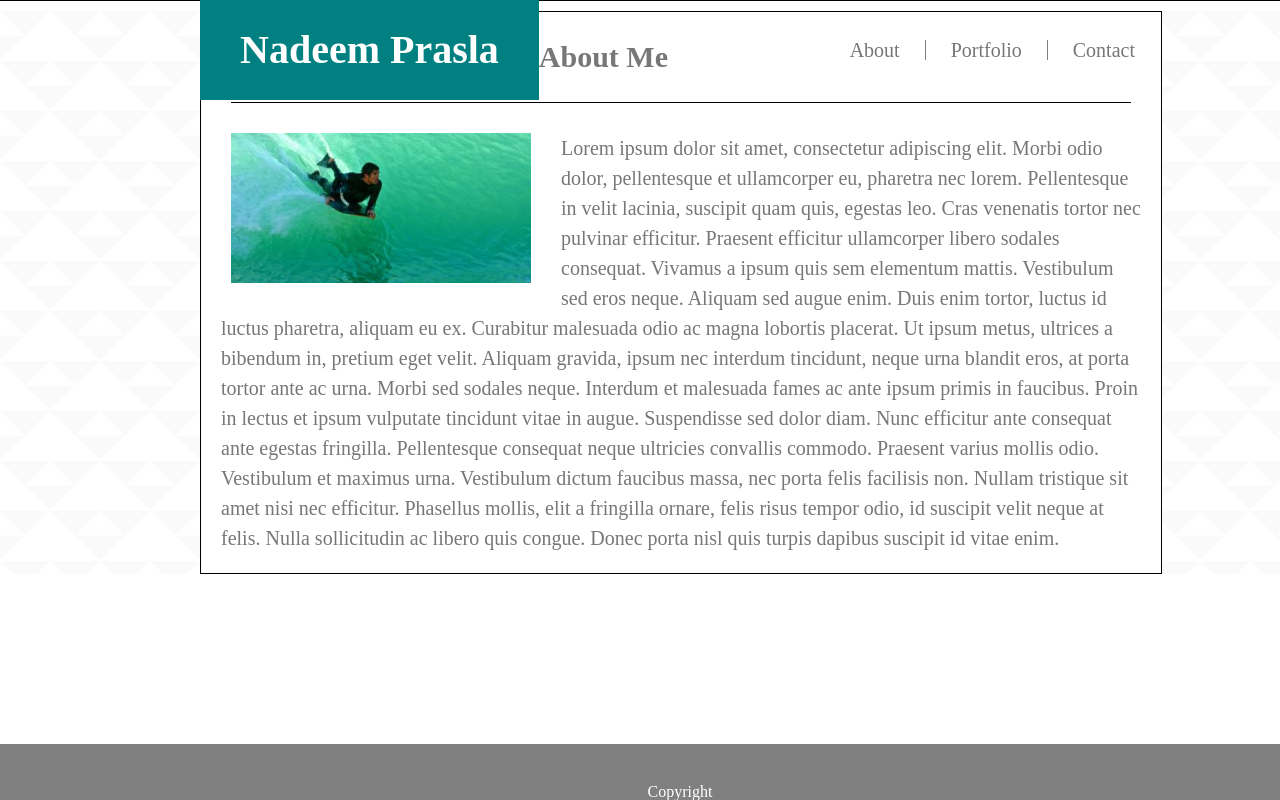
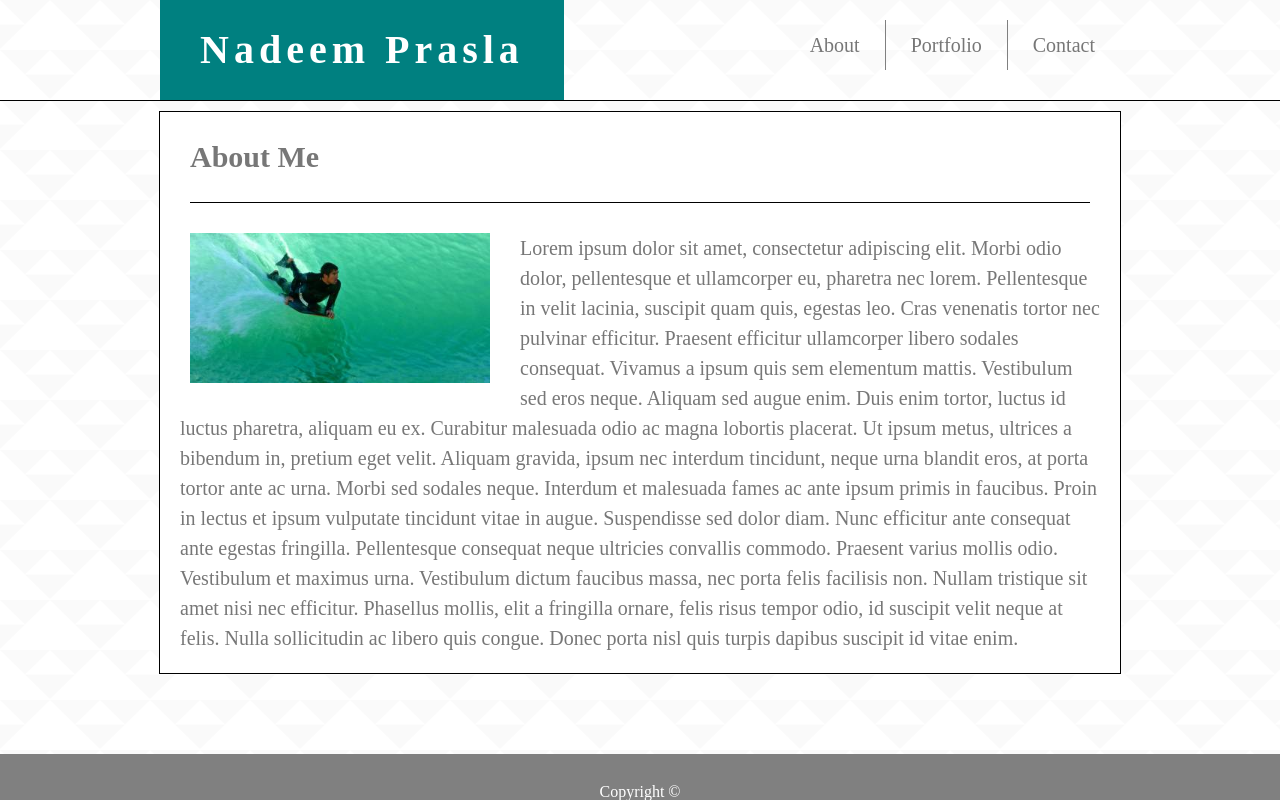
Before and after one commit to nadeemprasla/Basic-Portfolio, a plain HTML site: page index.html in a window 1280 px wide. Drawn offline with Linux system fonts and the light colour scheme; a web font is replaced by a local one.

Commit message:
finished index

```diff
--- a/assets/css/style.css
+++ b/assets/css/style.css
@@ -1,19 +1,18 @@
 *{
     font-family: Arial, Helvetica, sans-serif;
     color: #777777;
+ }
+ body{
+      background-image: url(../images/triangle-mosaic.png);
+
 }
-
-header{
-    font-family: Georgia, 'Times New Roman', Times, serif;
-}
-
 
 .topnav{
     border-bottom: 1px solid black;
 }
 nav{
     width:960px;
-    margin-left:200px;
+    margin: 0 auto;
 }
 .name{
     background-color: teal;
@@ -22,36 +21,45 @@ nav{
     font-size: 40px;
     font-weight: bold;
     padding: 30px 40px;
+    font-family: 'Grenze', serif;
+    letter-spacing: 5px;
 }
 .navlink{
     float:right;
-    padding: 0px 10px;
     font-size:20px;
-    margin: 40px 0px;
-    padding: 0px 25px;
+    margin: 20px 0px;
+    padding: 15px 25px;
     text-decoration: none;
 }
+.navlink:hover{
+    box-shadow: 5px 5px 40px red;
+    background-color: darkslategray;
+    color:white;
+}
+.navlink:focus{
+    color:blue;
+}
+
 .linkborder {
     border-right: 1px solid gray;
 }
 
+.clear::after{
+    content: "";
+    display: block;
+    clear: both;
+      }
 
-.content{
-    margin: 0;
-    padding: 0;
-    height: 100%;
-    background-image: url(../images/triangle-mosaic.png);
-    /* padding-bottom: 100px; */
 
-}
+
 .aboutme{
     border: 1px solid black;
     width: 960px;
-    margin: 10px 200px;
+    margin: 10px auto;
     background-color: white;
 
 }
-.aboutme h1{
+.aboutme h2{
     font-size: 30px;
     font-weight: bolder;
     padding-bottom: 30px;
@@ -70,32 +78,17 @@ nav{
 
 }
 
-
-
+#copyright{
+    background-color: gray;
+    position: fixed;
+    bottom: 0;
+    width: 100%;
+    padding-top: 30px;
 }
 
-.clear::after{
-    content: "";
-    display: block;
-    clear: both;
-      }
-
-
-.copyright{
-    position: fixed;
-    bottom:0;
-    background-color: gray;
-    width: 100%;
-
-
-}
-
-.copyright footer{
-    width: 960px;
-    margin-left: 200px;
-    padding-top: 40px;
+#copyright footer{
     color: white;
     text-align: center;
-    /* position: fixed;
-    bottom: 0; */
+    width: 960px;
+    margin: 0px auto;;
 }
--- a/index.html
+++ b/index.html
@@ -4,6 +4,7 @@
 <head>
     <meta charset="UTF-8">
     <title>Portfolio</title>
+    <link href="https://fonts.googleapis.com/css?family=Grenze&display=swap" rel="stylesheet">
     <link rel="stylesheet" href="assets/css/reset.css" type="text/css">
     <link rel="stylesheet" href="assets/css/style.css" type="text/css">
 
@@ -14,17 +15,17 @@
     <Section class="topnav clear">
         <nav>
             <div class=name>Nadeem Prasla</div>
-            <a href="#" class="navlink">Contact</a>
-            <a href="#" class="navlink linkborder">Portfolio</a>
-            <a href="#" class="navlink linkborder">About</a>
+            <a href="contact.html" class="navlink">Contact</a>
+            <a href="portfolio.html" class="navlink linkborder">Portfolio</a>
+            <a href="index.html" class="navlink linkborder">About</a>
         </nav>
     </Section>
 
 
     <!--Content-->
-    <Section class="content clear">
+    <Section class="clear">
         <div class="aboutme">
-            <h1>About Me</h1>
+            <h2>About Me</h2>
             <img width="300" height="150" src="./assets/images/portfolio1.jpg" alt="About me Photo">
             <p>
                 Lorem ipsum dolor sit amet, consectetur adipiscing elit. Morbi odio dolor, pellentesque et ullamcorper
@@ -47,8 +48,10 @@
 
     </Section>
 
-    <div class="copyright">
-        <footer>Copyright</footer>
+    <div id="copyright">
+        <footer>Copyright ©</footer>
+
+
     </div>
 
 
```
